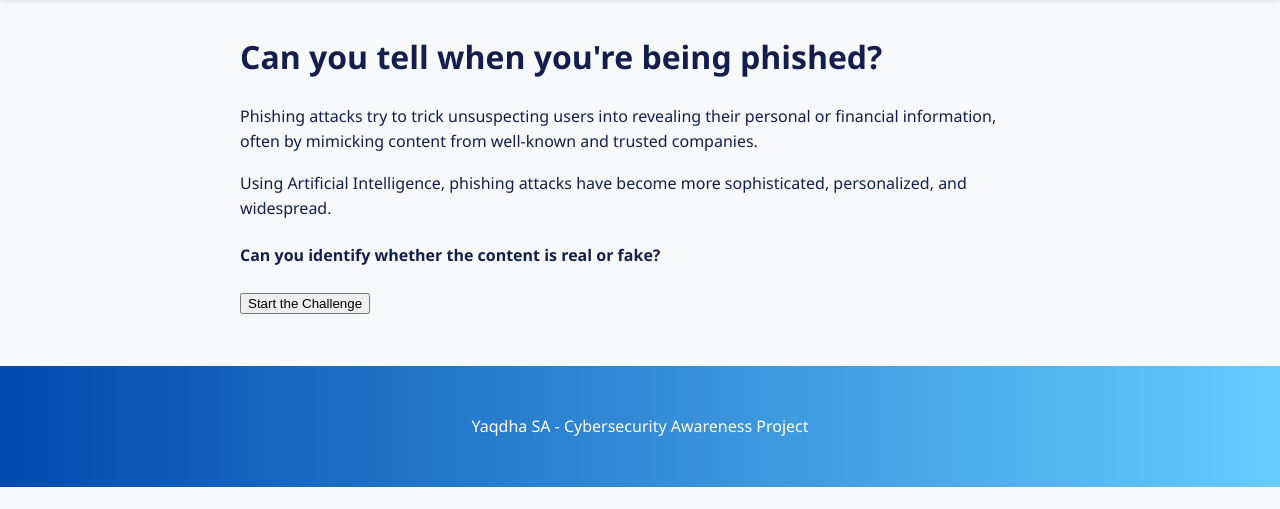
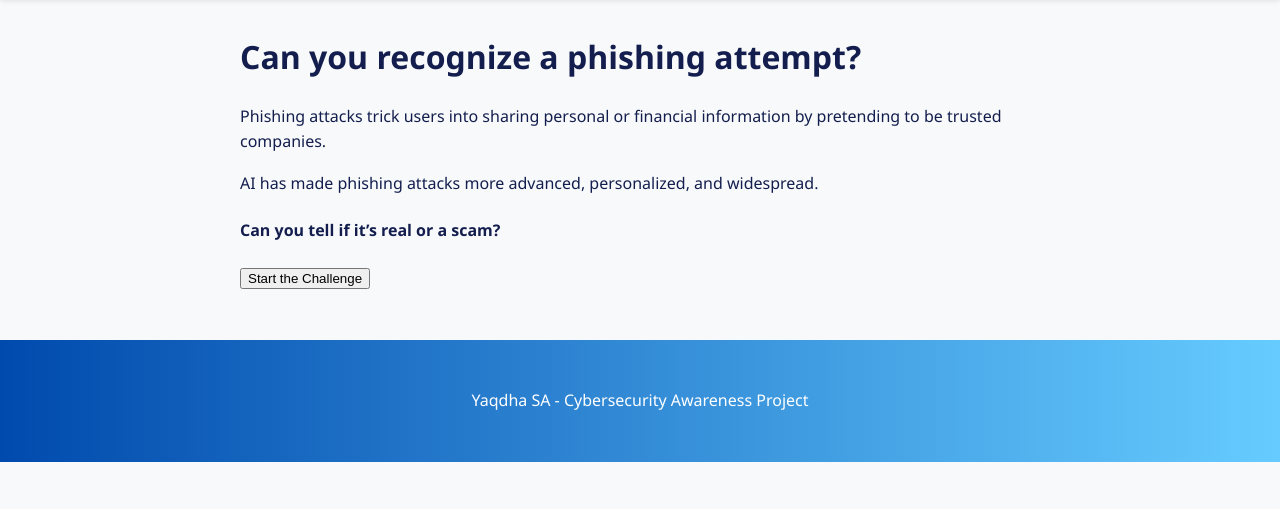
Before and after one commit to dwinch-04/Yaqdha-Platform, a Django app: page /en/simulator/ in a window 1280 px wide. Shown: the part 77-586 px from the top of the page. Run offline with Django 5.2, Linux system fonts and the light colour scheme; data that the repository does not hold is empty.

Commit message:
Update simulator.html

```diff
--- a/main/templates/en/simulator.html
+++ b/main/templates/en/simulator.html
@@ -7,12 +7,12 @@
 <div class="container mt-5 text-center" dir="ltr" style="max-width: 800px;">
 
     <div id="intro-screen">
-        <h1 class="mb-4">Can you tell when you're being phished?</h1>
-        <p class="lead">Phishing attacks try to trick unsuspecting users into revealing their personal or financial information, often by mimicking content from well-known and trusted companies.</p>
+        <h1 class="mb-4">Can you recognize a phishing attempt?</h1>
+        <p class="lead">Phishing attacks trick users into sharing personal or financial information by pretending to be trusted companies.</p>
         <div class="alert alert-info shadow-sm">
-            Using Artificial Intelligence, phishing attacks have become more sophisticated, personalized, and widespread.
+            AI has made phishing attacks more advanced, personalized, and widespread.
         </div>
-        <h4 class="mt-4">Can you identify whether the content is real or fake?</h4>
+        <h4 class="mt-4">Can you tell if it’s real or a scam?</h4>
         <button onclick="startGame()" class="btn btn-primary btn-lg mt-3 px-5">Start the Challenge</button>
     </div>
 
```
